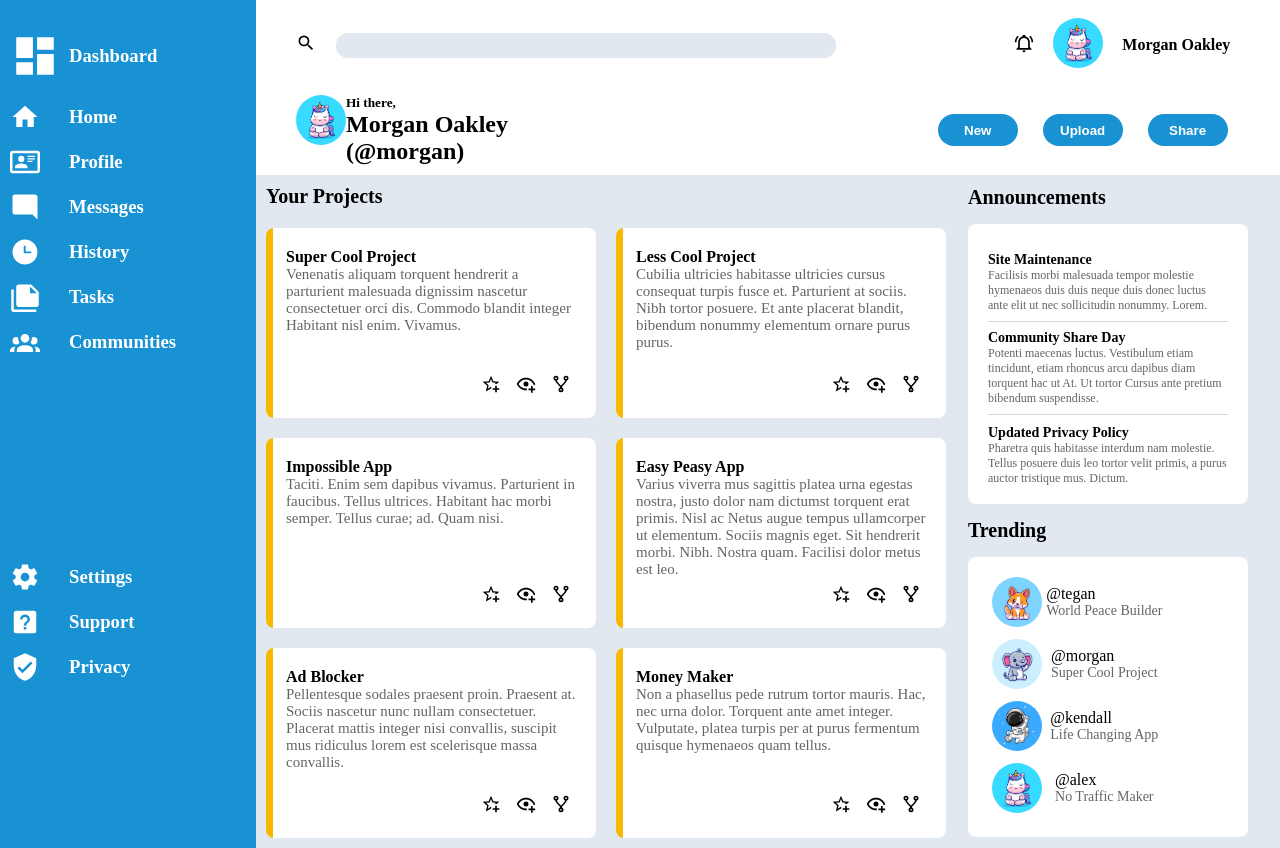
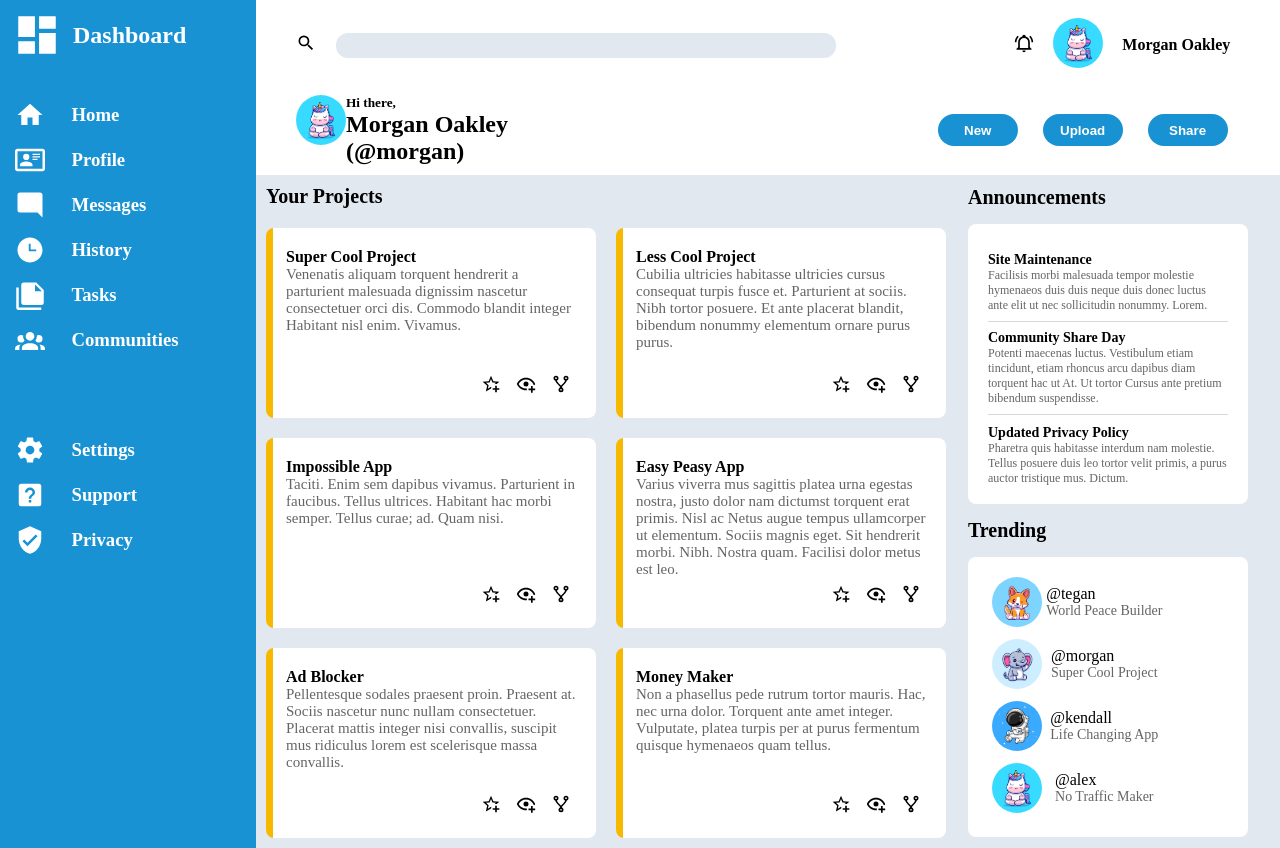
Before and after one commit to ankithabangar/Dashboard, a plain HTML site: page dashboard.html in a window 1280 px wide. Drawn offline with Linux system fonts and the light colour scheme.

Commit message:
Fixed sidebar

```diff
--- a/dashboard.css
+++ b/dashboard.css
@@ -95,11 +95,20 @@ button {
 }
 
 .sidebar {
-  padding: 10px;
   background-color: #1892d3;
-  grid-row: 1/3;
-  display: grid;
-  grid-template-rows: 1fr 5fr 3fr;
+  grid-row: 1/-1;
+  grid-column: 1 span 1;
+  color: white;
+}
+
+.dashboard {
+  margin-top: 10px;
+  padding-left: 12px;
+}
+
+.nav-1,
+.nav-2 {
+  padding: 40px 15px;
 }
 
 .nav-1 > ul > li,
@@ -115,10 +124,6 @@ button {
 .nav-2 ul {
   display: grid;
   gap: 15px;
-}
-
-h3 {
-  color: white;
 }
 
 .main {
--- a/dashboard.html
+++ b/dashboard.html
@@ -66,7 +66,7 @@
       <div class="sidebar">
         <div class="dashboard">
           <img src="./icons/view-dashboard.svg" alt="Dashboard" />
-          <h3 class="">Dashboard</h3>
+          <h2 class="">Dashboard</h2>
         </div>
 
         <div class="nav-1">
```
